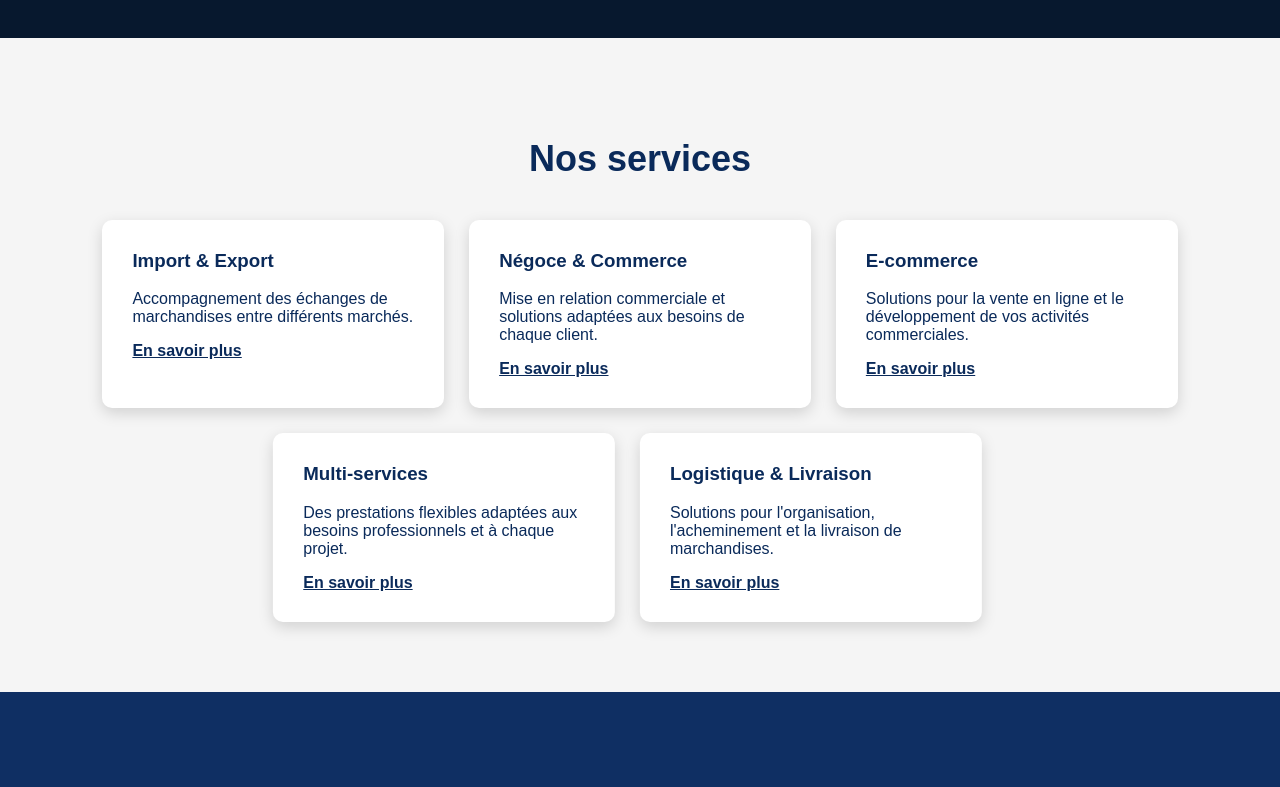
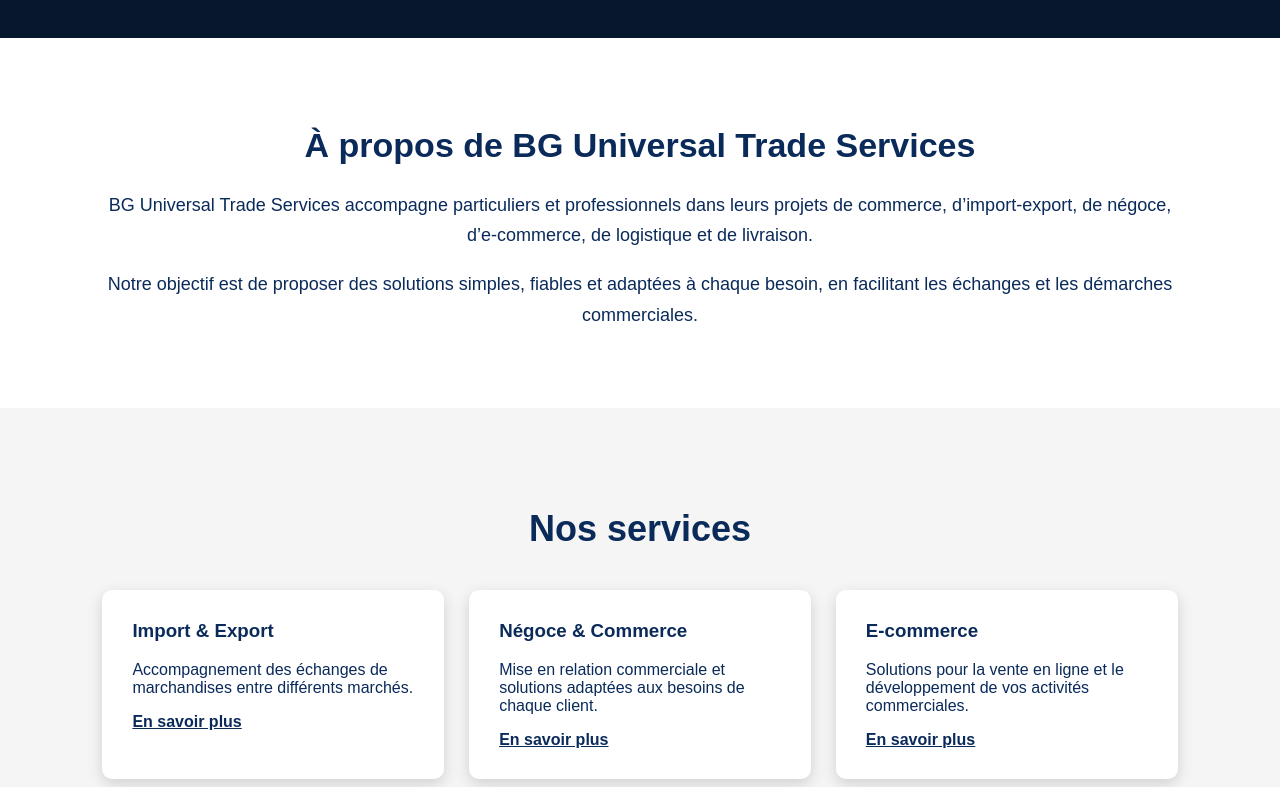
Before and after one commit to grecosbanz-sketch/BG-Universal-Trade-services, a website: page index.html in a window 1280 px wide. Shown: the part 1466-2253 px from the top of the page. Drawn offline with Linux system fonts and the light colour scheme.

Commit message:
Ajoute la section a propos

```diff
--- a/index.html
+++ b/index.html
@@ -347,6 +347,21 @@ margin-left: 0px;
     border-radius: 16px;
     box-shadow: 0 6px 18px rgba(0, 0, 0, 0.15);
 }
+ .about {
+    padding: 60px 8%;
+background: #ffffff;
+color: #0a2a5a;
+text-align: center;
+}
+.about h2 {
+    font-size: 34px;
+    margin-bottom: 25px;
+}
+
+.about p {
+    font-size: 18px;
+    line-height: 1.7;
+}
   </style>
 </head>
 
@@ -389,6 +404,21 @@ margin-left: 0px;
   <img src="images/hero-commerce.png" alt="Commerce international et logistique">
 
 </div>
+<section class="about">
+    <h2>À propos de BG Universal Trade Services</h2>
+
+    <p>
+        BG Universal Trade Services accompagne particuliers et professionnels
+        dans leurs projets de commerce, d’import-export, de négoce,
+        d’e-commerce, de logistique et de livraison.
+    </p>
+
+    <p>
+        Notre objectif est de proposer des solutions simples, fiables
+        et adaptées à chaque besoin, en facilitant les échanges
+        et les démarches commerciales.
+    </p>
+</section>
 <section id="services">
 
     <h2>Nos services</h2>
```
